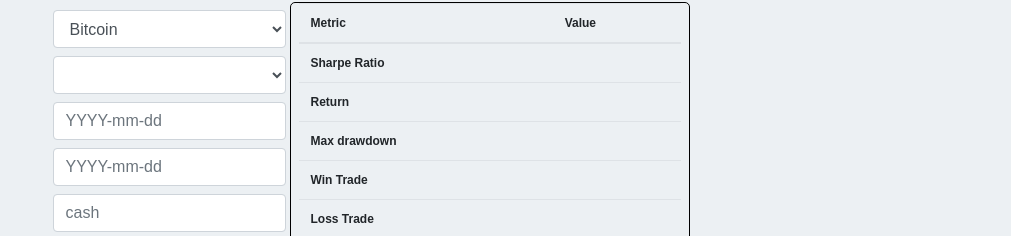
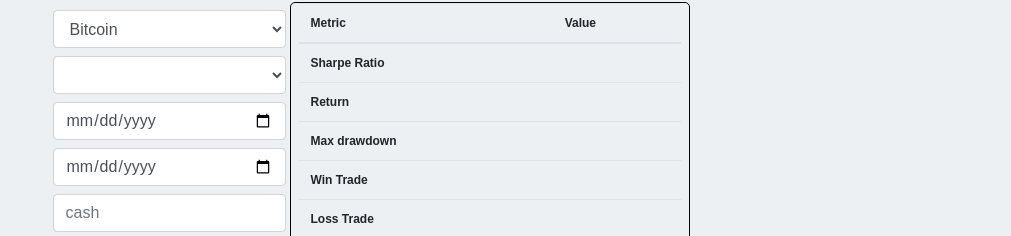
Before and after one commit to TenAcademy/backtesting, a React (Create React App) app in the folder presentation/: page / in a window 1280 px wide. Shown: the part 213-449 px from the top of the page, without its empty margins (269-1280 px from the left). Built offline with nearby package versions, Linux system fonts and the light colour scheme; sample sign-in values are in the browser's storage.

Commit message:
cremove coin getter API

```diff
--- a/presentation/src/pages/Home.js
+++ b/presentation/src/pages/Home.js
@@ -101,12 +101,12 @@ const Home = () => {
 
                     <div className='my-2'>
 
-                        <input className='form-control' type="text" name="" id="start" placeholder='YYYY-mm-dd' />
+                        <input className='form-control' type="date" name="" id="start" placeholder='YYYY-mm-dd' />
                     </div>
 
                     <div className='my-2'>
 
-                        <input className='form-control' type="text" name="" id="end" placeholder='YYYY-mm-dd' />
+                        <input className='form-control' type="date" name="" id="end" placeholder='YYYY-mm-dd' />
                     </div>
 
                     <div className='my-2'>
```
Also changed, not shown: 1 other file (tests, documents, lock files or other folders).
